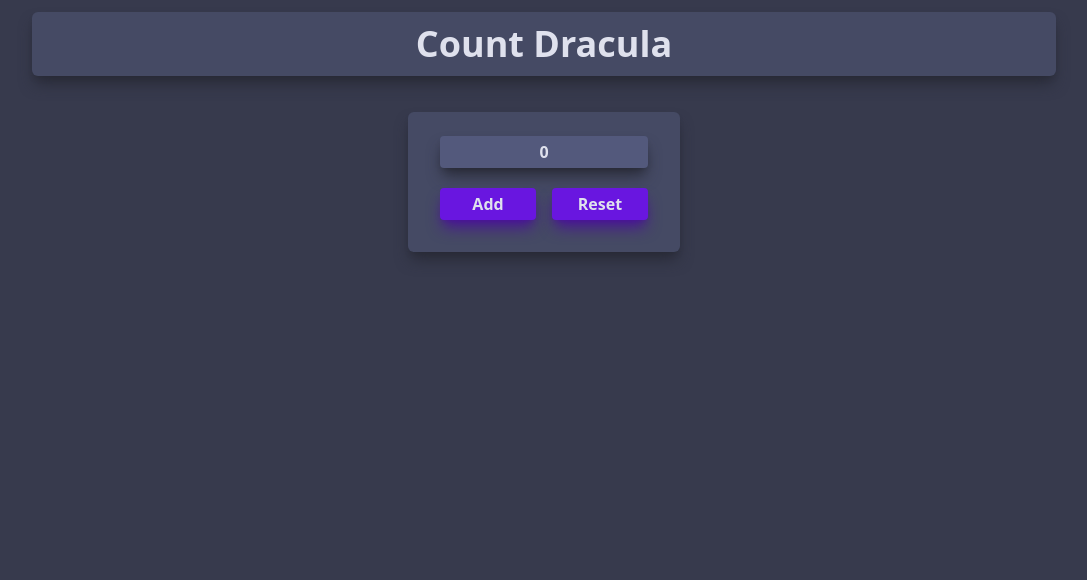
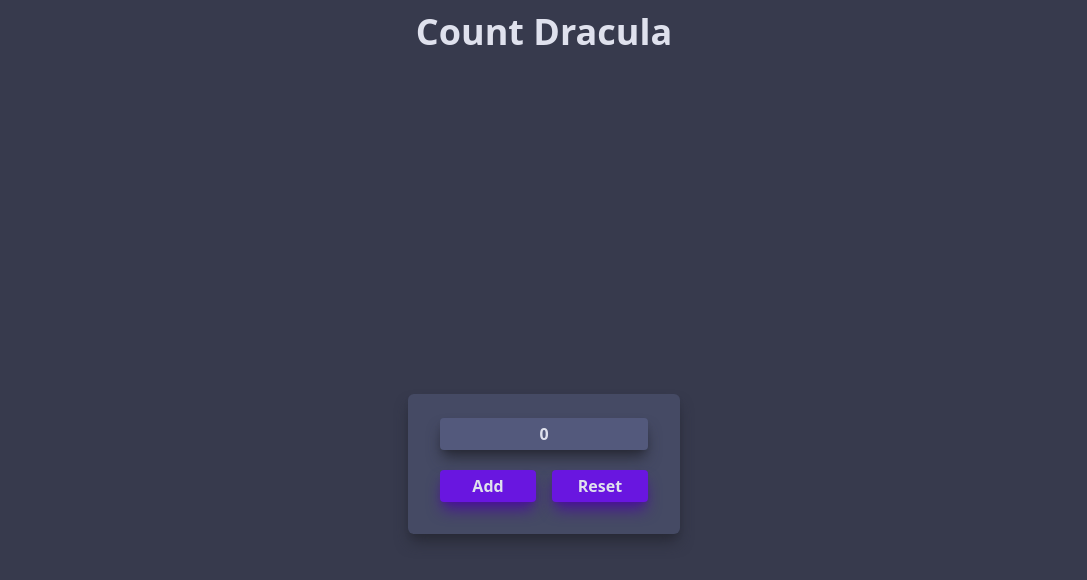
Before and after one commit to ovoander/Count-Dracula, a plain HTML site: page index.html in a window 1280 px wide. Shown: the whole page, without its empty margins (96-1183 px from the left). Drawn offline with Linux system fonts and the light colour scheme.

Commit message:
cleaned up ui

```diff
--- a/index.html
+++ b/index.html
@@ -1,5 +1,5 @@
 <!doctype html>
-<html class="bg-nosferatu-800 text-aro-100" lang="en">
+<html class="overflow-y-hidden bg-nosferatu-800 text-aro-100" lang="en">
     <head>
         <link rel="stylesheet" href="output.css" />
         <meta charset="UTF-8" />
@@ -9,11 +9,11 @@
     </head>
     <body>
         <div
-            class="sticky top-3 z-10 m-3 mx-auto flex w-4/5 select-none items-center justify-center rounded-md bg-nosferatu-700 p-3 shadow-lg shadow-nosferatu-900"
+            class="sticky top-0 z-10 mx-auto flex w-4/5 select-none items-center justify-center p-3"
         >
             <a class="text-4xl font-bold" href="">Count Dracula</a>
         </div>
-        <div class="flex select-none items-center justify-center">
+        <div class="flex h-screen select-none items-center justify-center">
             <div
                 class="m-6 flex h-fit w-fit flex-col items-center justify-center rounded-md bg-nosferatu-700 p-6 shadow-lg shadow-nosferatu-900"
             >
```
Also changed, not shown: output.css.
